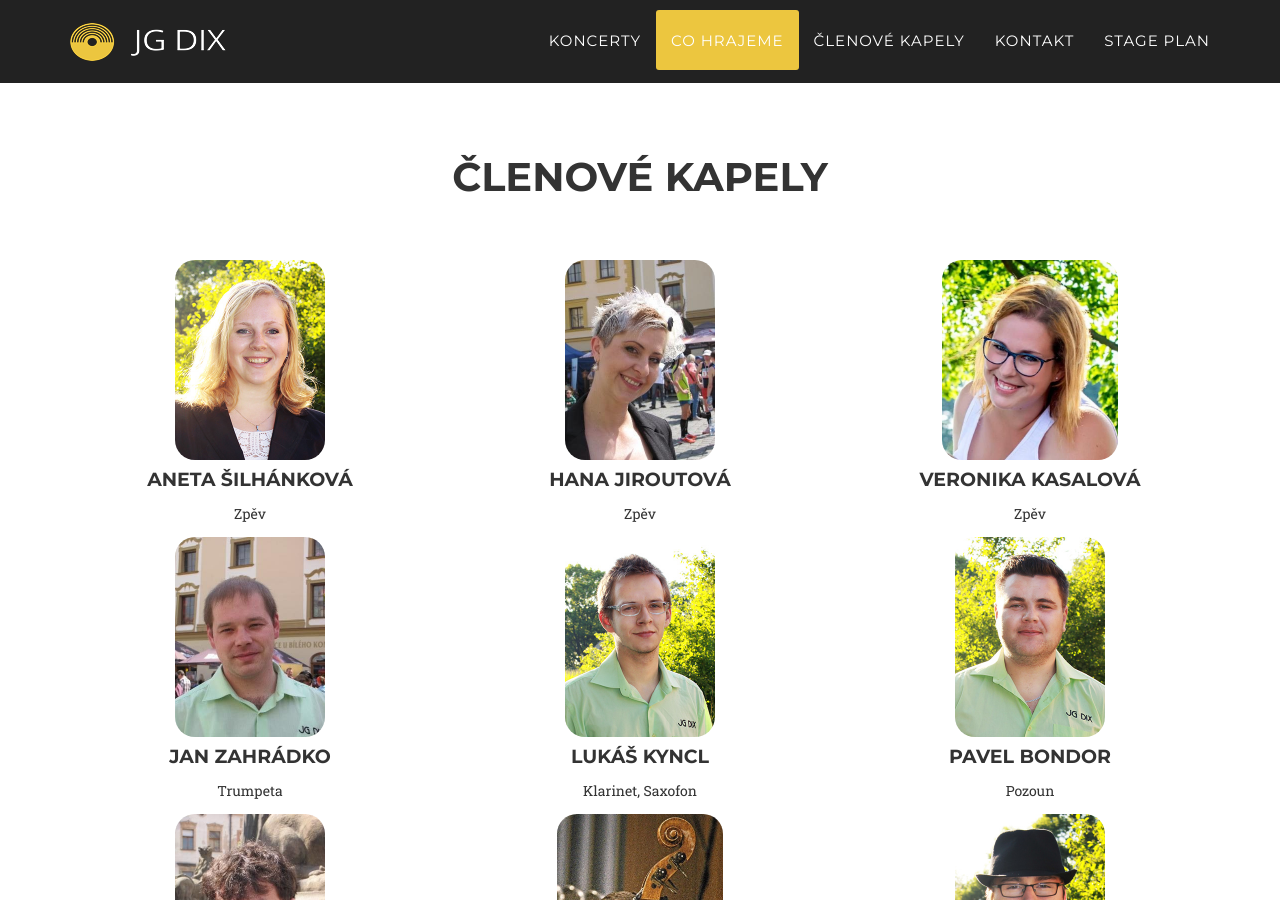
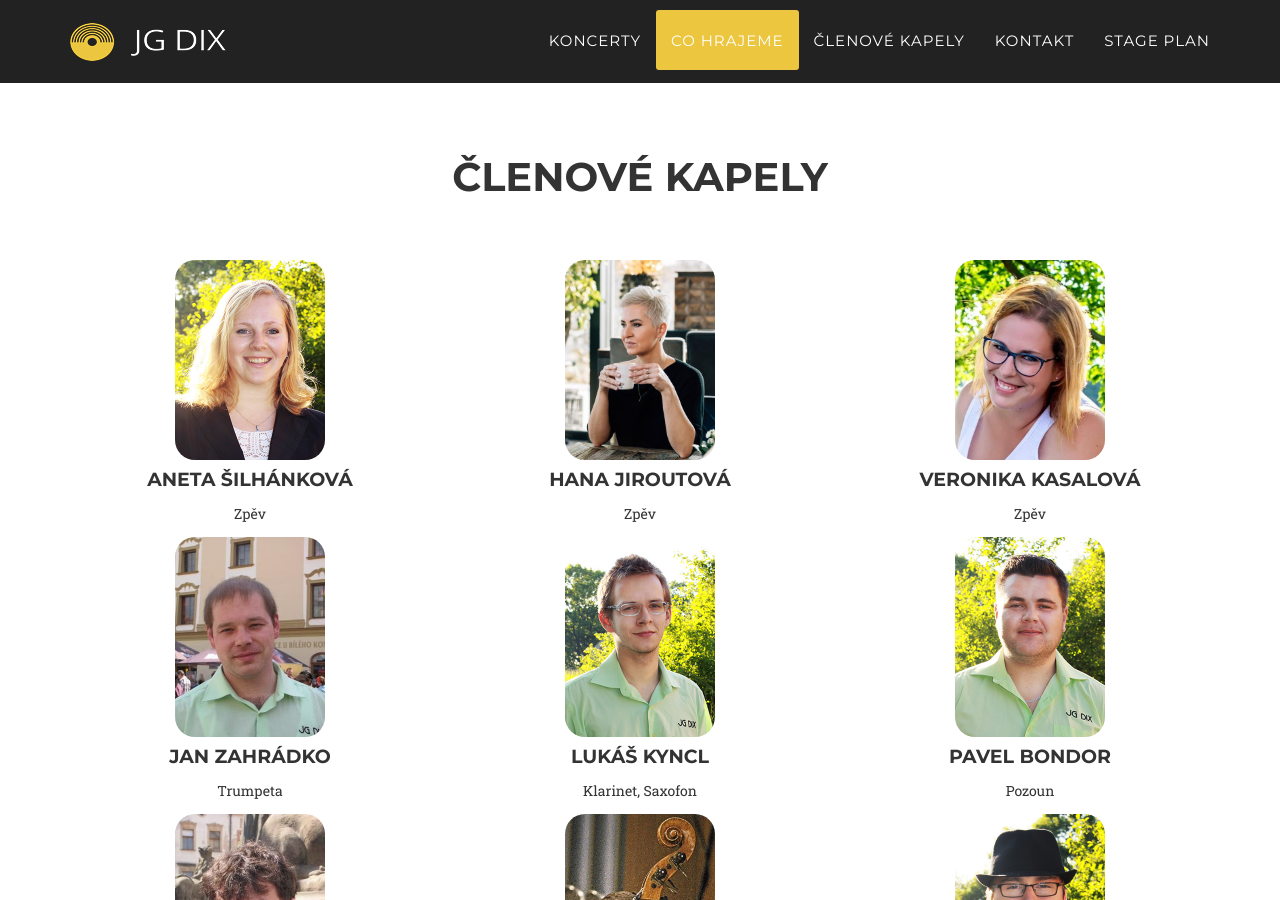
Before and after one commit to skalahonza/jgdix, a Jekyll site: the page built from index.html, in a window 1280 px wide and 900 px high, scrolled down 2257 px. Built offline with Jekyll 4.4.1, drawn with Linux system fonts in a browser that asks for light colours; some web fonts are replaced.

Commit message:
Update Hana's image

```diff
--- a/_includes/members.html
+++ b/_includes/members.html
@@ -8,7 +8,10 @@
         <div class="row">
             {% for member in site.data.members %}
             <div class="col-md-4 text-center">
-                <img src="{{ member.image | prepend: site.baseurl }}" alt="{{ member.name }}" class="img-responsive rounded-rectangle center-block" style="max-height: 200px;">
+                <img src="{{ member.image | prepend: site.baseurl }}"
+                alt="{{ member.name }}"
+                class="img-responsive rounded-rectangle center-block"
+                style="width: 150px; height: 200px; object-fit: cover;">
                 <h4>{{ member.name }}</h4>
                 <p>{{ member.instrument }}</p>
             </div>
```
Also changed, not shown: img/band/2.jpg.
